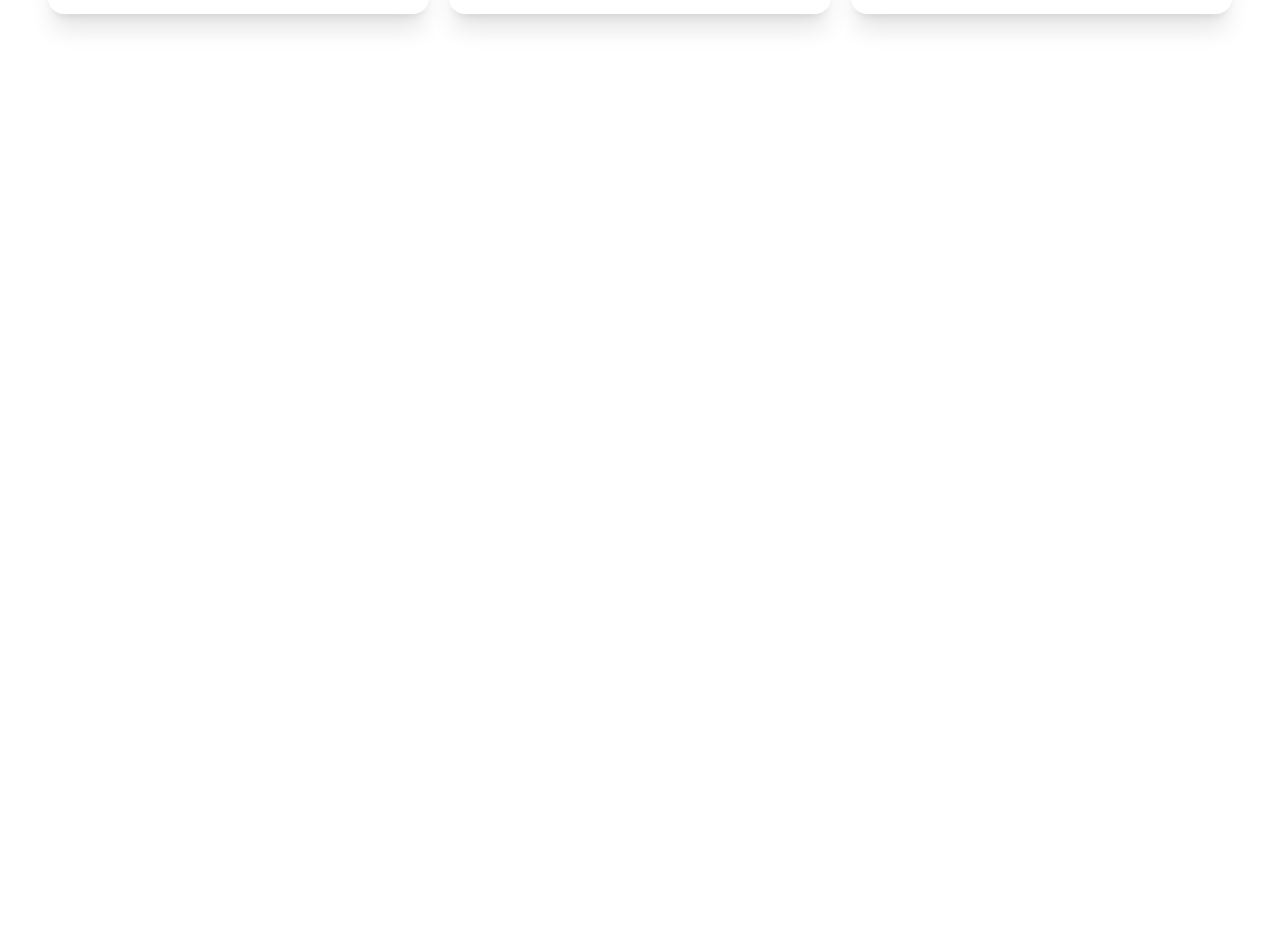
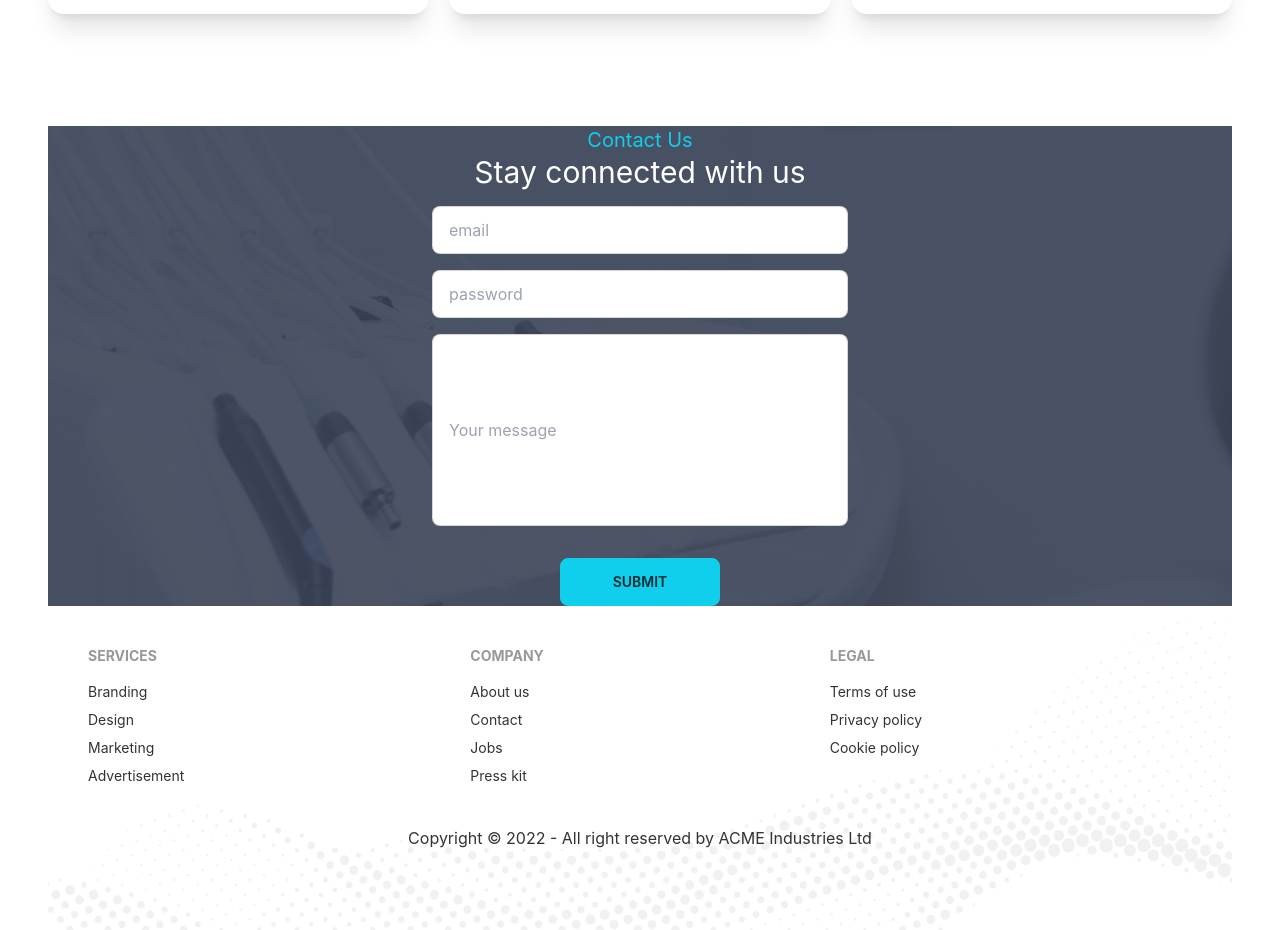
Before and after one commit to Bin-Amin/Milestone-12-Final-Project, a React (Create React App) app: page / in a window 1280 px wide. Shown: the part 3360-4290 px from the top of the page. Before the commit the page ends 3486 px from the top, so only its background shows below. Built offline with nearby package versions, Linux system fonts and the light colour scheme.

Commit message:
home page compalite

```diff
--- a/public/index.html
+++ b/public/index.html
@@ -1,14 +1,12 @@
 <!DOCTYPE html>
 <html lang="en">
+
 <head>
   <meta charset="utf-8" />
   <link rel="icon" href="%PUBLIC_URL%/favicon.ico" />
   <meta name="viewport" content="width=device-width, initial-scale=1" />
   <meta name="theme-color" content="#000000" />
-    <meta
-      name="description"
-      content="Web site created using create-react-app"
-    />
+  <meta name="description" content="Web site created using create-react-app" />
   <link rel="apple-touch-icon" href="%PUBLIC_URL%/logo192.png" />
   <!--
       manifest.json provides metadata used when your web app is installed on a
@@ -24,8 +22,9 @@
       work correctly both with client-side routing and a non-root public URL.
       Learn how to configure a non-root public URL by running `npm run build`.
     -->
-    <title>React App</title>
+  <title>Doctors Portal</title>
 </head>
+
 <body>
   <noscript>You need to enable JavaScript to run this app.</noscript>
   <div id="root"></div>
@@ -40,4 +39,5 @@
       To create a production bundle, use `npm run build` or `yarn build`.
     -->
 </body>
+
 </html>
--- a/src/App.js
+++ b/src/App.js
@@ -1,6 +1,7 @@
 import { Route, Routes } from 'react-router-dom';
 import './App.css';
 import About from './Pages/About/About';
+import Footer from './Pages/Home/Footer';
 import Home from './Pages/Home/Home';
 import Login from './Pages/Login/Login';
 import Navbar from './Pages/Shared/Navbar';
--- a/src/Pages/Home/Banner.js
+++ b/src/Pages/Home/Banner.js
@@ -4,12 +4,12 @@ import PrimaryButton from '../Shared/PrimaryButton';
 
 const Banner = () => {
     return (
-        <div class="hero min-h-screen">
-            <div class="hero-content flex-col lg:flex-row-reverse">
-                <img src={chair} class="max-w-sm rounded-lg shadow-2xl" />
+        <div className="hero min-h-screen">
+            <div className="hero-content flex-col lg:flex-row-reverse">
+                <img src={chair} className="max-w-sm rounded-lg shadow-2xl" />
                 <div>
-                    <h1 class="text-5xl font-bold">Your New Smile Starts Here</h1>
-                    <p class="py-6">Lorem ipsum dolor sit amet consectetur adipisicing elit. Unde, nesciunt eius. Iure esse deserunt laborum, et pariatur officiis expedita quisquam nulla culpa, magnam, quam omnis cum aliquam maiores nesciunt fugit?0</p>
+                    <h1 className="text-5xl font-bold">Your New Smile Starts Here</h1>
+                    <p className="py-6">Lorem ipsum dolor sit amet consectetur adipisicing elit. Unde, nesciunt eius. Iure esse deserunt laborum, et pariatur officiis expedita quisquam nulla culpa, magnam, quam omnis cum aliquam maiores nesciunt fugit?0</p>
                     <PrimaryButton>Get Started</PrimaryButton>
                 </div>
             </div>
--- /dev/null
+++ b/src/Pages/Home/Contect.js
@@ -0,0 +1,43 @@
+import React from 'react'
+import appointment from '../../assets/images/appointment.png'
+
+const Contect = () => {
+    return (
+        <form style={{
+            background: `url(${appointment})`
+        }}>
+
+            <div className="px-96 mx-28 sm:px-auto sm:mx-auto">
+                {/* <div className="hero-content flex-col lg:flex-row-reverse"> */}
+                <div className='text-center'>
+                    <h3 className="text-xl text-primary">Contact Us</h3>
+                    <h2 className="text-3xl text-white">Stay connected with us</h2>
+                    <div className="">
+                        <div className="">
+                            <div className="form-control">
+                                <label className="label">
+                                </label>
+                                <input type="text" placeholder="email" className="input input-bordered" />
+                            </div>
+                            <div className="form-control">
+                                <label className="label">
+                                </label>
+                                <input type="text" placeholder="password" className="input input-bordered" />
+                            </div>
+                            <div className="form-control">
+                                <label className="label">
+                                </label>
+                                <input type="text" placeholder="Your message" className=" w-auto h-48 input input-bordered" />
+                            </div>
+                        </div>
+                    </div>
+                    <div className="form-control mt-8 px-32">
+                        <button className="btn btn-primary">Submit</button>
+                    </div>
+                </div>
+            </div>
+        </form>
+    )
+}
+
+export default Contect
--- /dev/null
+++ b/src/Pages/Home/Footer.js
@@ -0,0 +1,41 @@
+import React from 'react'
+import footer from '../../assets/images/footer.png';
+
+const Footer = () => {
+    return (
+        <footer style={{
+            background: `url(${footer})`,
+            backgroundSize: 'cover'
+        }} className=" p-10">
+            <div className='footer'>
+                <div>
+                    <span className="footer-title">Services</span>
+                    <a className="link link-hover">Branding</a>
+                    <a className="link link-hover">Design</a>
+                    <a className="link link-hover">Marketing</a>
+                    <a className="link link-hover">Advertisement</a>
+                </div>
+                <div>
+                    <span className="footer-title">Company</span>
+                    <a className="link link-hover">About us</a>
+                    <a className="link link-hover">Contact</a>
+                    <a className="link link-hover">Jobs</a>
+                    <a className="link link-hover">Press kit</a>
+                </div>
+                <div>
+                    <span className="footer-title">Legal</span>
+                    <a className="link link-hover">Terms of use</a>
+                    <a className="link link-hover">Privacy policy</a>
+                    <a className="link link-hover">Cookie policy</a>
+                </div>
+            </div>
+            <div>
+                <div className='my-10 text-center'>
+                    <p>Copyright © 2022 - All right reserved by ACME Industries Ltd</p>
+                </div>
+            </div>
+        </footer>
+    )
+}
+
+export default Footer
--- a/src/Pages/Home/Home.js
+++ b/src/Pages/Home/Home.js
@@ -1,5 +1,7 @@
 import React from 'react'
 import Banner from './Banner'
+import Contect from './Contect'
+import Footer from './Footer'
 import Info from './Info'
 import MakeAppointment from './MakeAppointment'
 import Services from './Services'
@@ -15,6 +17,8 @@ const Home = () => {
             <Services />
             <MakeAppointment />
             <Testimonials />
+            <Contect />
+            <Footer />
         </div>
     )
 }
--- a/src/Pages/Home/InfoCard.js
+++ b/src/Pages/Home/InfoCard.js
@@ -3,12 +3,12 @@ import React from 'react'
 
 const InfoCard = ({ img, cardTitle, bgClass }) => {
     return (
-        <div class={`card lg:card-side bg-base-100 shadow-xl ${bgClass}`}>
+        <div className={`card lg:card-side bg-base-100 shadow-xl ${bgClass}`}>
             <figure className='pl-5'>
                 <img src={img} alt="Album" />
             </figure>
-            <div class="card-body text-white">
-                <h2 class="card-title">{cardTitle}</h2>
+            <div className="card-body text-white">
+                <h2 className="card-title">{cardTitle}</h2>
                 <p>Click the button to listen on Spotiwhy app.</p>
             </div>
         </div>
--- a/src/Pages/Home/Reviews.js
+++ b/src/Pages/Home/Reviews.js
@@ -2,12 +2,12 @@ import React from 'react'
 
 const Reviews = ({ review }) => {
     return (
-        <div class="card lg:max-w-lg shadow-xl">
-            <div class="card-body">
+        <div className="card lg:max-w-lg shadow-xl">
+            <div className="card-body">
                 <p>Lorem, ipsum dolor sit amet consectetur adipisicing elit. Animi commodi ipsum, nulla ullam tenetur libero ex deleniti quae ut amet!</p>
-                <div class="flex items-center">
-                    <div class="avatar">
-                        <div class="w-16 rounded-full ring ring-primary ring-offset-base-100 mr-5">
+                <div className="flex items-center">
+                    <div className="avatar">
+                        <div className="w-16 rounded-full ring ring-primary ring-offset-base-100 mr-5">
                             <img src={review.img} alt="" />
                         </div>
                     </div>
--- a/src/Pages/Home/Service.js
+++ b/src/Pages/Home/Service.js
@@ -3,12 +3,12 @@ import React from 'react'
 const Service = ({ service }) => {
     return (
         <>
-            <div class="card lg:max-w-lg bg-base-100 shadow-xl">
-                <figure class="px-10 pt-10">
-                    <img src={service.img} alt="Shoes" class="rounded-xl" />
+            <div className="card lg:max-w-lg bg-base-100 shadow-xl">
+                <figure className="px-10 pt-10">
+                    <img src={service.img} alt="Shoes" className="rounded-xl" />
                 </figure>
-                <div class="card-body items-center text-center">
-                    <h2 class="card-title">{service.name}</h2>
+                <div className="card-body items-center text-center">
+                    <h2 className="card-title">{service.name}</h2>
                     <p>If a dog chews shoes whose shoes does he choose?</p>
                 </div>
             </div>
--- a/src/Pages/Shared/PrimaryButton.js
+++ b/src/Pages/Shared/PrimaryButton.js
@@ -2,7 +2,7 @@ import React from 'react'
 
 const PrimaryButton = ({ children }) => {
     return (
-        <button class="btn btn-primary uppercase text-white font-bold bg-gradient-to-r from-secondary to-primary"> {children}</button>
+        <button className="btn btn-primary uppercase text-white font-bold bg-gradient-to-r from-secondary to-primary"> {children}</button>
     )
 }
 
```
Also changed, not shown: src/Pages/Home/Services.js (+5 -5 lines), src/Pages/Shared/Navbar.js (+9 -9 lines). Lines whose indentation alone changed are shown as unchanged.
